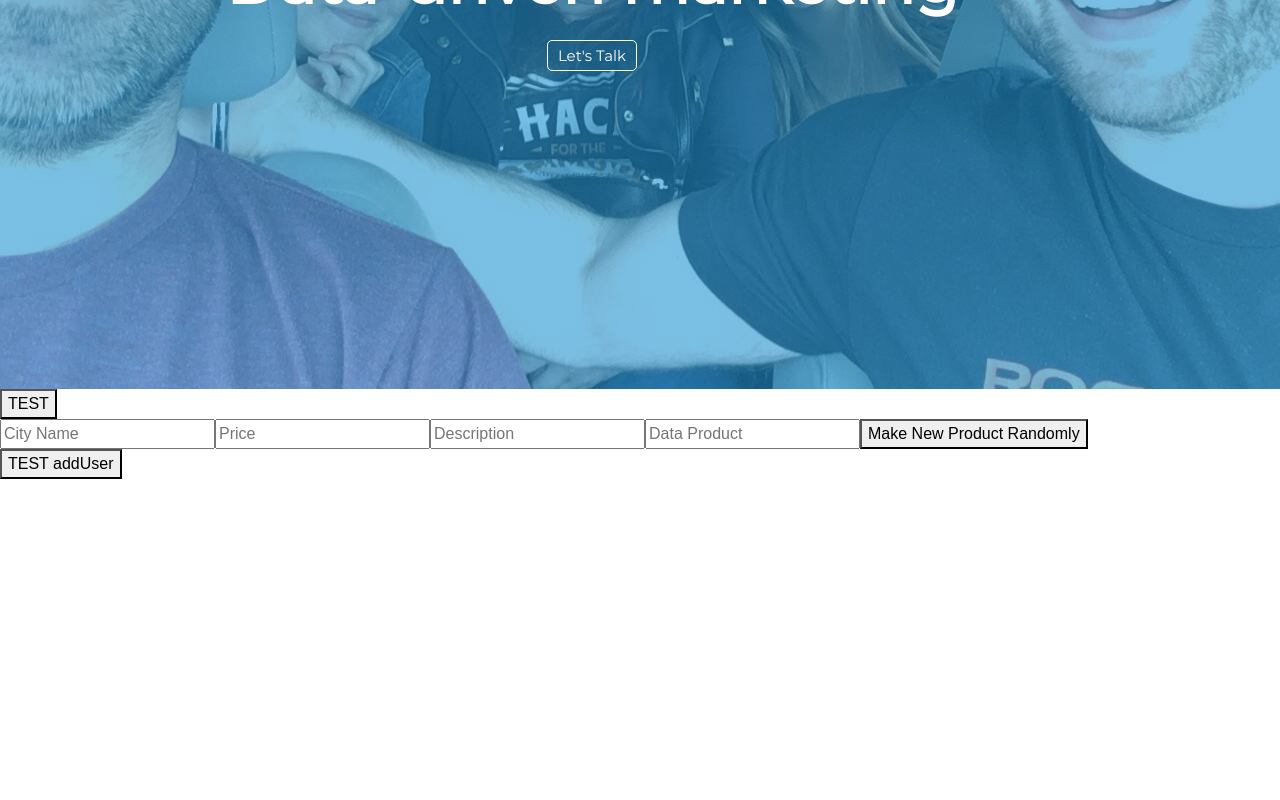
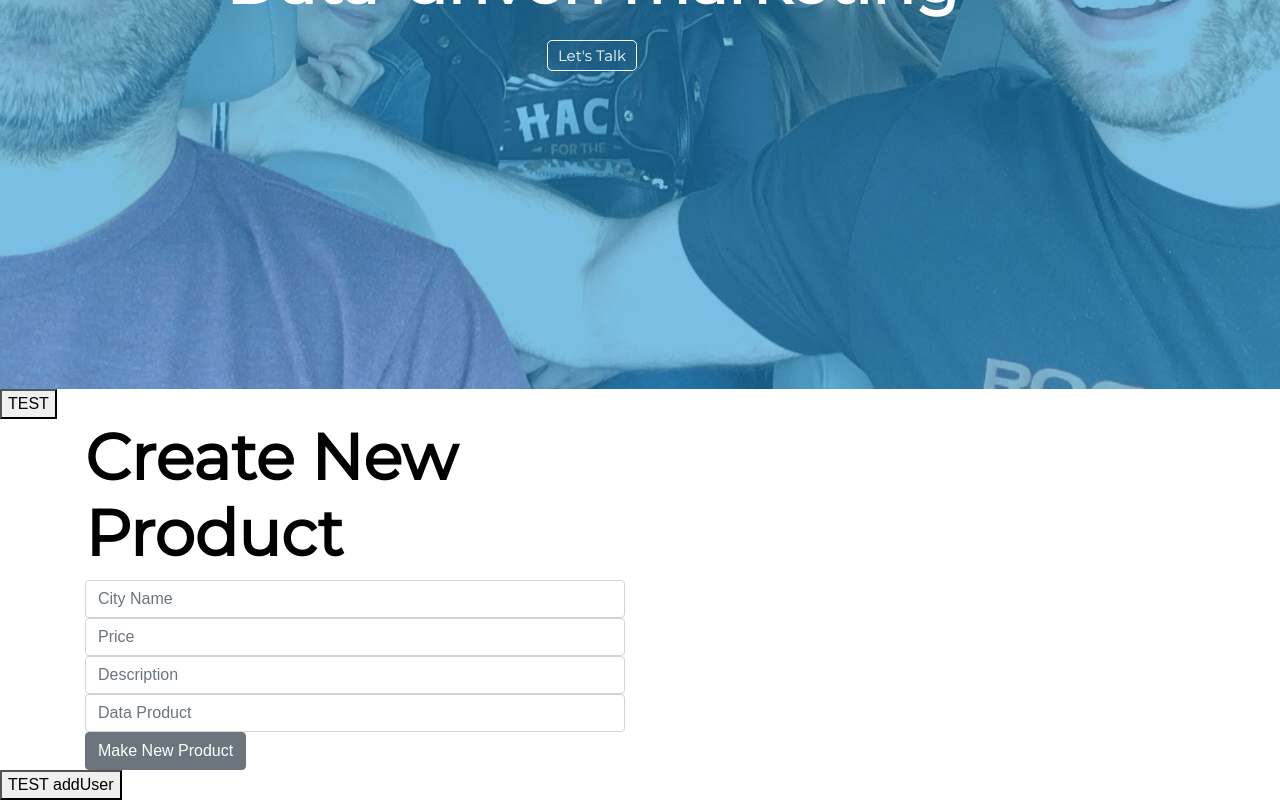
Before and after one commit to nss-day-cohort-24/uix-bangazon-lite-gitgotshop, a React (Create React App) app: page / in a window 1280 px wide. Shown: the part 417-1217 px from the top of the page. Before the commit the page ends 896 px from the top, so only its background shows below. Built offline with nearby package versions, Linux system fonts and the light colour scheme; no server answers.

Commit message:
css and layout for add product

```diff
--- a/src/App.js
+++ b/src/App.js
@@ -2,7 +2,6 @@ import React, { Component } from 'react';
 import './App.css';
 import Nav from './components/Nav.js';
 // import Generate from './Generate';
-import RandomData from './Customers.js';
 import Products from './Product_map';
 import AddUser from './AddUser';
 import faker from 'faker';
--- /dev/null
+++ b/src/components/NewProduct.css
@@ -0,0 +1,3 @@
+.productH1{
+    color: black;
+}
--- /dev/null
+++ b/src/components/ProductFormTemplate.js
@@ -0,0 +1,51 @@
+import React, { Component } from 'react';
+import './NewProduct.css';
+import { Button, Form, FormGroup, Input, Modal } from 'reactstrap';
+import 'bootstrap/dist/css/bootstrap.min.css';
+
+class ProductFormTemplate extends Component {
+
+    makeProduct(){
+        let data = {
+          "name": this.refs.cityName.value,
+          "product": "" ,
+          "sellerID": 0,
+          "price": this.refs.price.value,
+          "desc": this.refs.desc.value,
+          "data": this.refs.data.value
+        }
+
+
+        fetch('http://localhost:3000/Products', {
+          method: 'POST', // or 'PUT'
+          body: JSON.stringify(data), // data can be `string` or {object}!
+          headers: new Headers({
+            'Content-Type': 'application/json'
+          })
+        }).then(res => res.json())
+        .catch(error => console.error('Error:', error))
+        .then(response => console.log('Success:', response));
+      }
+
+    render(){
+        return(
+        <div className="container make-product-div">
+        <Form>
+            <div className="row">
+              <div className="col-6">
+
+
+              <h1 className="productH1">Create New Product</h1>
+              <Input ref="cityName" type="text" placeholder="City Name"/>
+              <Input ref="price" type="text" placeholder="Price"/>
+              <Input ref="desc" type="text" placeholder="Description"/>
+              <Input ref="data" type="text" placeholder="Data Product"/>
+              <Button onClick={this.makeProduct.bind(this)}>Make New Product</Button>
+            </div>
+            </div>
+        </Form>
+      </div>
+    )
+}}
+
+export default ProductFormTemplate;
--- a/src/components/newProduct.js
+++ b/src/components/newProduct.js
@@ -1,51 +1,21 @@
 import React, { Component } from 'react';
 import faker from 'faker';
+import './NewProduct.css';
+import { Button, Form, FormGroup, Input } from 'reactstrap';
+import 'bootstrap/dist/css/bootstrap.min.css';
+import ProductFormTemplate from './ProductFormTemplate.js'
+
 
 class MakeProduct extends Component {
 
 ////// PRODUCT FACTORY /////////////
-    makeProduct(){
-        let data = {
-          "name": this.refs.cityName.value,
-          "product": "" ,
-          "sellerID": 0,
-          "price": this.refs.price.value,
-          "desc": this.refs.desc.value,
-          "data": this.refs.data.value
-        }
 
-
-    //   inputting(){
-    //     let data = {
-    //       "name": this.refs.cityName.value,
-    //       "price": this.refs.price.value,
-    //       "desc": this.refs.desc.value,
-    //       "sellerID": 0,
-    //       "data": "Nash.json"
-    //     }
-
-        fetch('http://localhost:3000/Products', {
-          method: 'POST', // or 'PUT'
-          body: JSON.stringify(data), // data can be `string` or {object}!
-          headers: new Headers({
-            'Content-Type': 'application/json'
-          })
-        }).then(res => res.json())
-        .catch(error => console.error('Error:', error))
-        .then(response => console.log('Success:', response));
-      }
 
     /////////// RENDER TO DOM   //////////////////////
 
       render() {
         return (
-            <div>
-                <input ref="cityName" type="text" placeholder="City Name"/>
-                <input ref="price" type="text" placeholder="Price"/>
-                <input ref="desc" type="text" placeholder="Description"/>
-                <input ref="data" type="text" placeholder="Data Product"/>
-                <button onClick={this.makeProduct.bind(this)}>Make New Product Randomly</button>
-            </div>
+            <ProductFormTemplate />
         );
       }
     }
```
